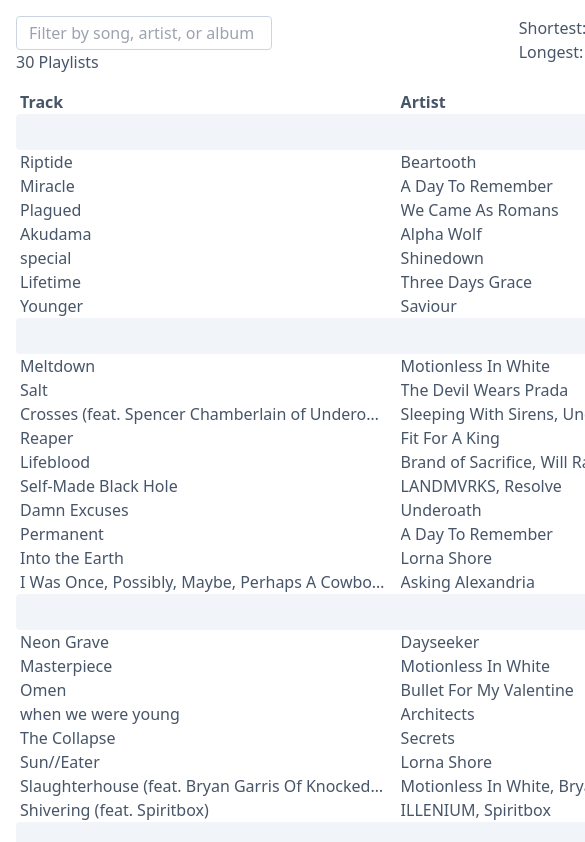
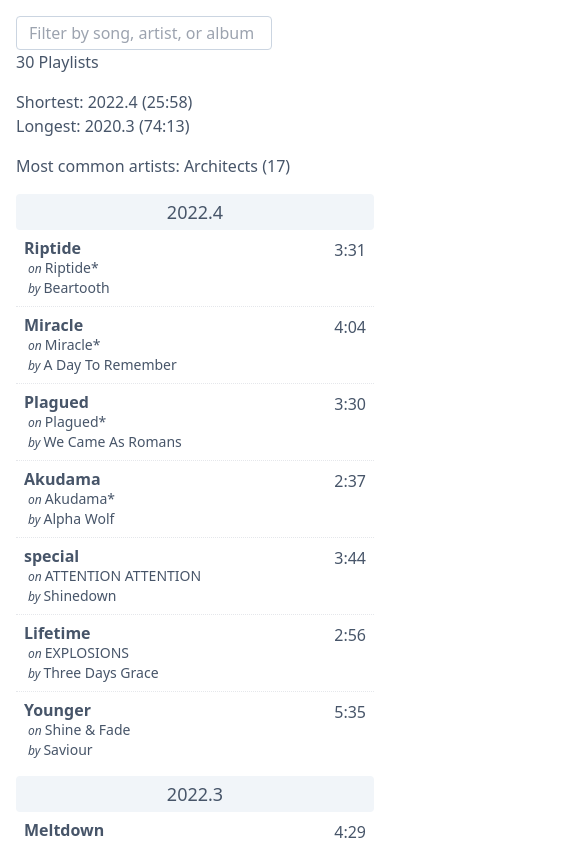
Before and after one commit to mqunell/spotify-stats, a Next.js app: page /cache in a window 390 px wide. Shown: the top 842 px of the page, 585 px wide, since content can reach past the window. Built offline with nearby package versions, Linux system fonts and the light colour scheme.

Commit message:
begin mobile playlists layout

```diff
--- a/src/components/Playlists.tsx
+++ b/src/components/Playlists.tsx
@@ -1,20 +1,15 @@
 'use client';
 
-import { useState, useEffect, useMemo, Fragment } from 'react';
-import classNames from 'classnames';
+import { useState, useEffect, useMemo } from 'react';
 import { getMostCommonArtists, getPlaylistDurations } from '@/lib/stats';
+import PlaylistsMobile from './PlaylistsMobile';
+import PlaylistsDesktop from './PlaylistsDesktop';
 
 interface Props {
 	playlists: Playlist[];
 }
 
-interface GridCellProps {
-	className?: string;
-	filter: string;
-	text: string;
-}
-
-const filterText = (text: string, filter: string): Boolean =>
+export const filterText = (text: string, filter: string): Boolean =>
 	text.toLowerCase().includes(filter.toLowerCase());
 
 const filterTrack = ({ name, artists, album }: Track, filter: string): Boolean =>
@@ -22,19 +17,11 @@
 	filterText(artists.map((artist) => artist.name).join(''), filter) ||
 	filterText(album.name, filter);
 
-const formatTime = (duration: number): string => {
+export const formatTime = (duration: number): string => {
 	const seconds = Math.round(duration / 1000);
 	const mm = Math.floor(seconds / 60).toString();
 	const ss = (seconds % 60).toString().padStart(2, '0');
 	return `${mm}:${ss}`;
-};
-
-const GridCell = ({ className, filter, text }: GridCellProps) => {
-	const classes = classNames(className, 'truncate', {
-		'bg-emerald-100 dark:bg-emerald-700': filter.length && filterText(text, filter),
-	});
-
-	return <p className={classes}>{text}</p>;
 };
 
 const Playlists = ({ playlists }: Props): JSX.Element => {
@@ -58,8 +45,9 @@
 	if (!playlists.length) return <p>Loading...</p>;
 
 	return (
-		<section className="flex w-[1200px] flex-col gap-4">
-			<div className="flex justify-between gap-4">
+		<>
+			<section className="mx-auto flex w-full max-w-xl flex-col gap-4 lg:max-w-7xl">
+				<div className="flex flex-col gap-4 lg:flex-row lg:justify-between">
 					<div>
 						<input
 							className="mr-auto w-64 rounded border border-slate-300 px-3 py-1 text-black"
@@ -100,41 +88,10 @@
 					)}
 				</div>
 
-			<div className="grid w-full gap-x-4">
-				<p className="pl-1 font-bold">Track</p>
-				<p className="font-bold">Artist</p>
-				<p className="font-bold">Album</p>
-				<p className="pr-1 font-bold">Time</p>
-				{displayPlaylists.map((playlist: Playlist) => (
-					<Fragment key={playlist.link}>
-						<div className="col-span-4 flex justify-center rounded bg-slate-100 py-1 dark:bg-slate-600">
-							<a href={playlist.link} className="text-lg hover:text-blue-400">
-								{playlist.name}
-							</a>
-						</div>
-
-						{playlist.tracks.map((track: Track) => (
-							<>
-								<GridCell className="pl-1" filter={filter} text={track.name} />
-								<GridCell
-									filter={filter}
-									text={track.artists.map((artist) => artist.name).join(', ')}
-								/>
-								<GridCell
-									filter={filter}
-									text={`${track.album.name}${track.album.type !== 'album' ? '*' : ''}`}
-								/>
-								<GridCell
-									className="pr-1"
-									filter={filter}
-									text={formatTime(track.duration)}
-								/>
+				<PlaylistsMobile displayPlaylists={displayPlaylists} />
+				<PlaylistsDesktop displayPlaylists={displayPlaylists} filter={filter} />
+			</section>
 		</>
-						))}
-					</Fragment>
-				))}
-			</div>
-		</section>
 	);
 };
 
--- /dev/null
+++ b/src/components/PlaylistsDesktop.tsx
@@ -0,0 +1,61 @@
+import classNames from 'classnames';
+import { Fragment } from 'react';
+import { filterText, formatTime } from './Playlists';
+
+interface GridCellProps {
+	className?: string;
+	filter: string;
+	text: string;
+}
+
+interface Props {
+	displayPlaylists: Playlist[];
+	filter: string;
+}
+
+const GridCell = ({ className, filter, text }: GridCellProps) => {
+	const classes = classNames(className, 'truncate', {
+		'bg-emerald-100 dark:bg-emerald-700': filter.length && filterText(text, filter),
+	});
+
+	return <p className={classes}>{text}</p>;
+};
+
+const PlaylistsDesktop = ({ displayPlaylists, filter }: Props) => (
+	<div className="hidden w-full gap-x-4 lg:grid">
+		<p className="pl-1 font-bold">Track</p>
+		<p className="font-bold">Artist</p>
+		<p className="font-bold">Album</p>
+		<p className="pr-1 font-bold">Time</p>
+		{displayPlaylists.map((playlist: Playlist) => (
+			<Fragment key={playlist.link}>
+				<div className="col-span-4 flex justify-center rounded bg-slate-100 py-1 dark:bg-slate-600">
+					<a href={playlist.link} className="text-lg hover:text-blue-400">
+						{playlist.name}
+					</a>
+				</div>
+
+				{playlist.tracks.map((track: Track) => (
+					<>
+						<GridCell className="pl-1" filter={filter} text={track.name} />
+						<GridCell
+							filter={filter}
+							text={track.artists.map((artist) => artist.name).join(', ')}
+						/>
+						<GridCell
+							filter={filter}
+							text={`${track.album.name}${track.album.type !== 'album' ? '*' : ''}`}
+						/>
+						<GridCell
+							className="pr-1"
+							filter={filter}
+							text={formatTime(track.duration)}
+						/>
+					</>
+				))}
+			</Fragment>
+		))}
+	</div>
+);
+
+export default PlaylistsDesktop;
--- /dev/null
+++ b/src/components/PlaylistsMobile.tsx
@@ -0,0 +1,50 @@
+import { formatTime } from './Playlists';
+
+interface Props {
+	displayPlaylists: Playlist[];
+}
+
+const PlaylistsMobile = ({ displayPlaylists }: Props) => (
+	<div className="flex flex-col gap-2 lg:hidden">
+		{displayPlaylists.map((playlist: Playlist) => (
+			<div key={playlist.link}>
+				{/* Title */}
+				<div className="flex justify-center rounded bg-slate-100 py-1 dark:bg-slate-600">
+					<a
+						href={playlist.link}
+						className="text-lg hover:text-blue-400 dark:text-slate-100"
+					>
+						{playlist.name}
+					</a>
+				</div>
+
+				<div className="divide-y divide-dotted">
+					{/* Tracks */}
+					{playlist.tracks.map((track: Track) => (
+						<div key={track.link} className="flex justify-between p-2">
+							<div className="flex flex-col">
+								<span className="font-bold leading-tight">{track.name}</span>
+								<span className="pl-1 leading-none">
+									<span className="text-xs italic">on </span>
+									<span className="text-sm">
+										{track.album.name}
+										{track.album.type !== 'album' ? '*' : ''}
+									</span>
+								</span>
+								<span className="pl-1 leading-none">
+									<span className="text-xs italic">by </span>
+									<span className="text-sm">
+										{track.artists.map((artist) => artist.name).join(', ')}
+									</span>
+								</span>
+							</div>
+							<span>{formatTime(track.duration)}</span>
+						</div>
+					))}
+				</div>
+			</div>
+		))}
+	</div>
+);
+
+export default PlaylistsMobile;
```
Lines whose indentation alone changed are shown as unchanged.
